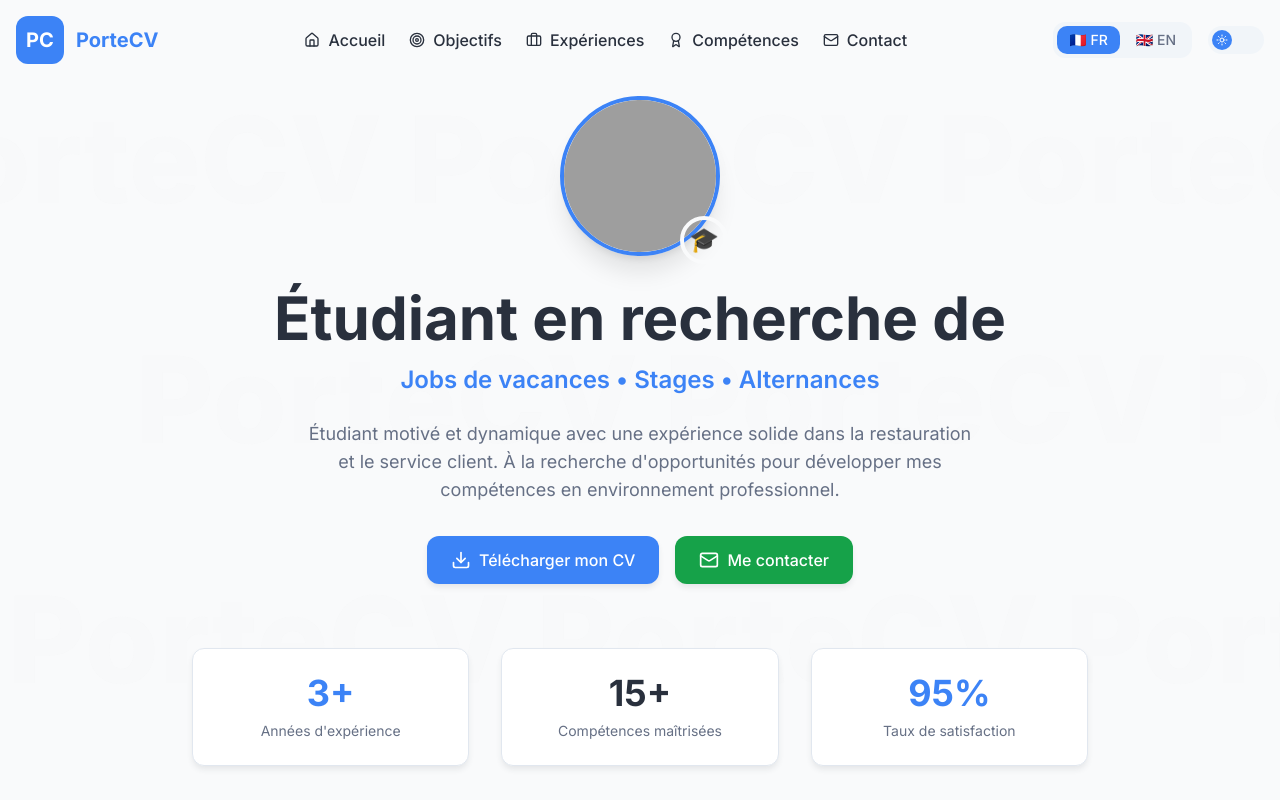
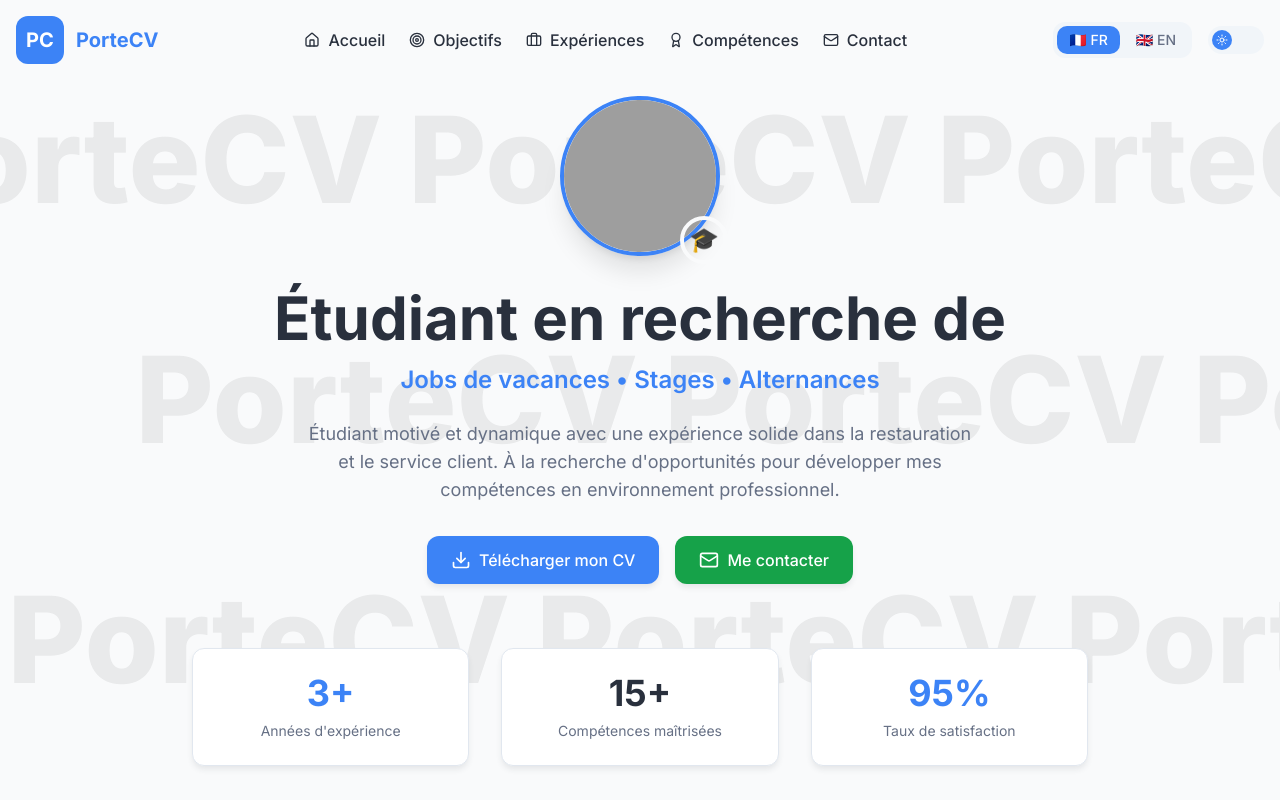
Before and after one commit to gheobechoco/ogoulajesse-replica-react, a React (Vite) app: page / in a window 1280 px wide. Shown: the top 800 px of the page. Built offline with nearby package versions, Linux system fonts and the light colour scheme; grey boxes are pictures that could not be loaded; the HTML template or start-up script is replaced by a standard one.

Commit message:
Refine background animation

```diff
--- a/src/index.css
+++ b/src/index.css
@@ -146,16 +146,16 @@
     animation: slide-pattern 60s linear infinite;
   }
 
-  /* Light mode - gris ultra-clair pour contraste subtil */
+  /* Light mode - texte sombre */
   .portecv-text-pattern {
     opacity: 0.08;
-    color: #e8e8e8;
+    color: #333333;
   }
 
-  /* Dark mode - gris foncé pour contraste discret */
+  /* Dark mode - texte blanc */
   .dark .portecv-text-pattern {
     opacity: 0.08;
-    color: #2a2a2a;
+    color: #ffffff;
   }
 
   @keyframes slide-pattern {
```
